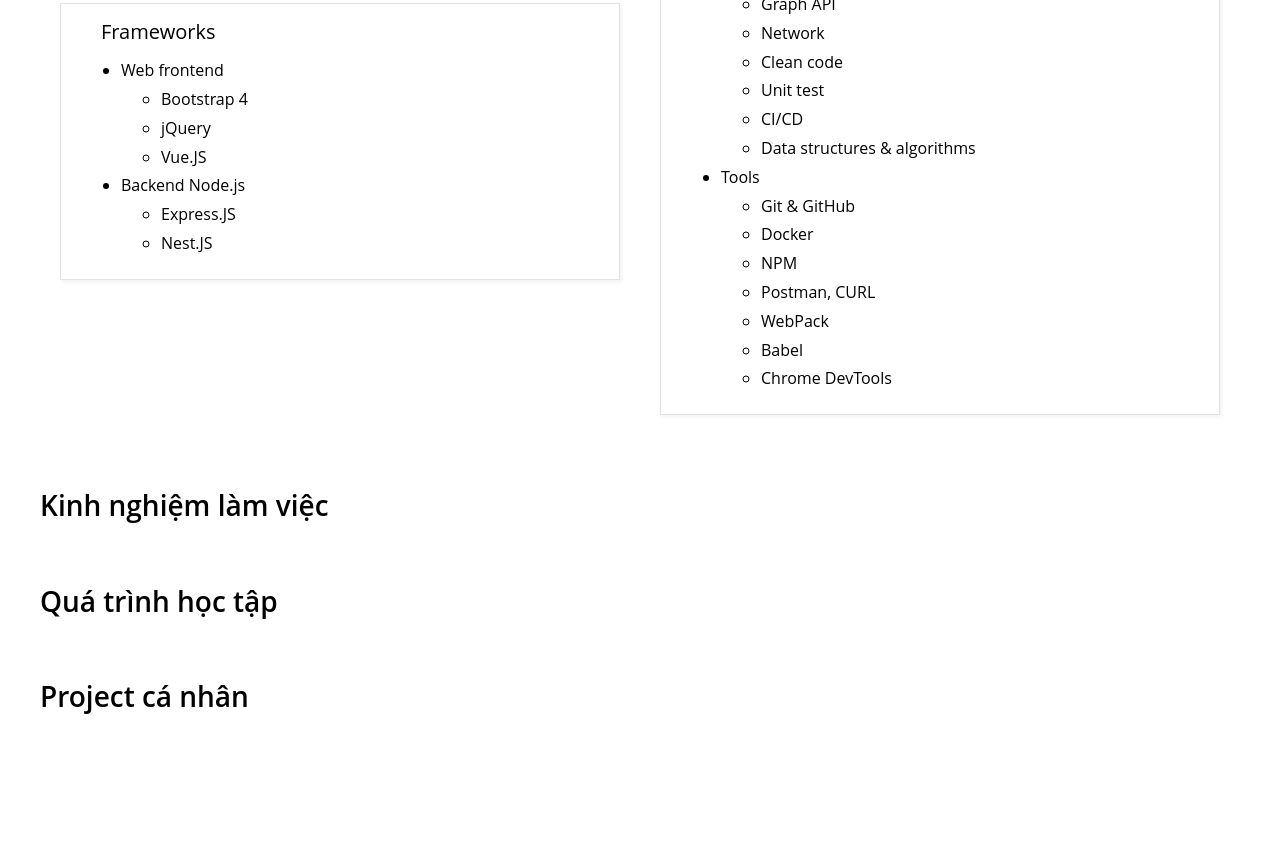
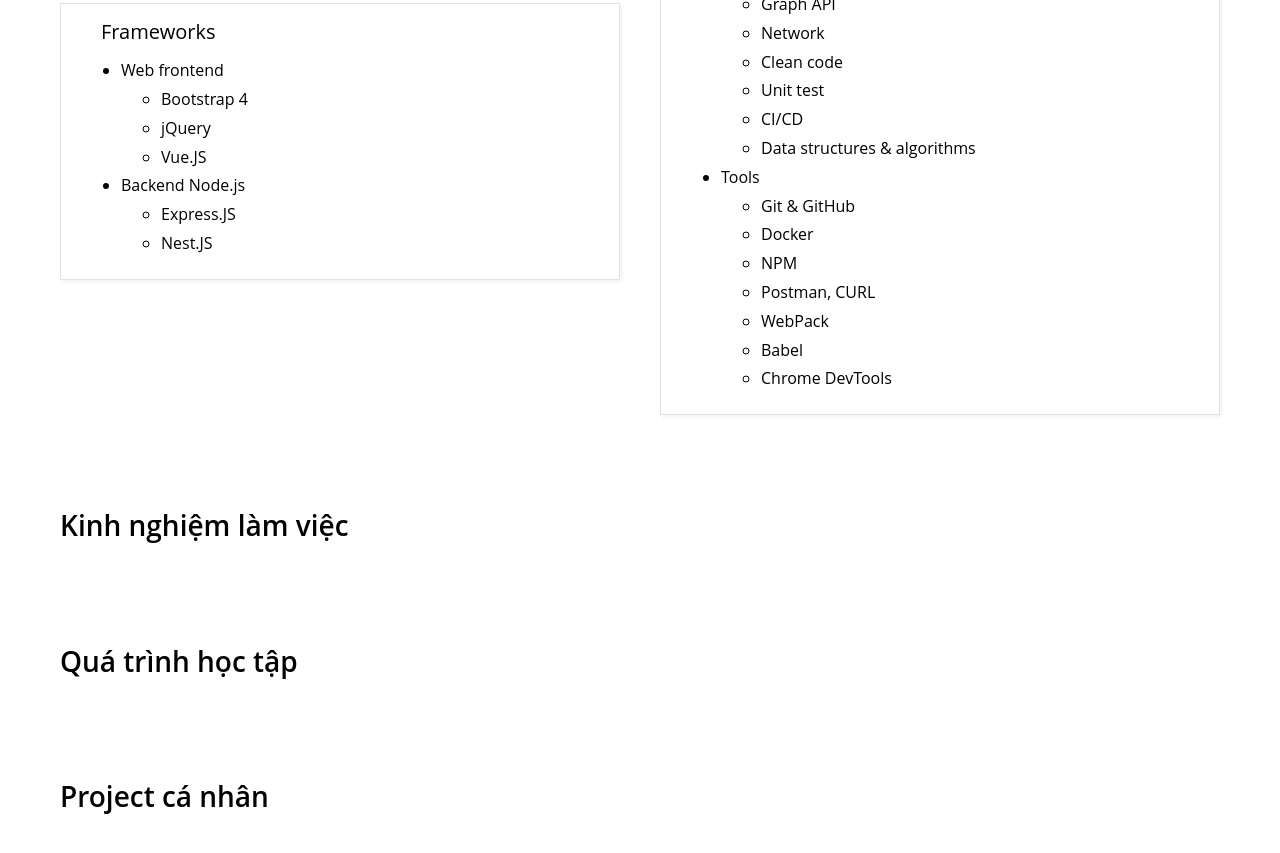
Before and after one commit to tonghoangvu/lhu-freshman-cv, a plain HTML site: page index.html in a window 1280 px wide. Shown: the part 1526-2379 px from the top of the page. Drawn offline with Linux system fonts and the light colour scheme.

Commit message:
Fix minor layout bug

```diff
--- a/index.html
+++ b/index.html
@@ -172,7 +172,9 @@
   <!-- EXPERIENCES SECTION -->
   <section id="experiences">
     <article class="flex-row">
-      <h3 class="part-title">Kinh nghiệm làm việc</h3>
+      <div class="part-box">
+        <h3 class="part-title">Kinh nghiệm làm việc</h3>
+      </div>
 
     </article>
   </section>
@@ -180,7 +182,9 @@
   <!-- EDUCATION SECTION -->
   <section id="education">
     <article class="flex-row">
-      <h3 class="part-title">Quá trình học tập</h3>
+      <div class="part-box">
+        <h3 class="part-title">Quá trình học tập</h3>
+      </div>
 
     </article>
   </section>
@@ -188,7 +192,9 @@
   <!-- PROJECTS SECTION -->
   <section id="projects">
     <article class="flex-row">
-      <h3 class="part-title">Project cá nhân</h3>
+      <div class="part-box">
+        <h3 class="part-title">Project cá nhân</h3>
+      </div>
 
     </article>
   </section>
```
